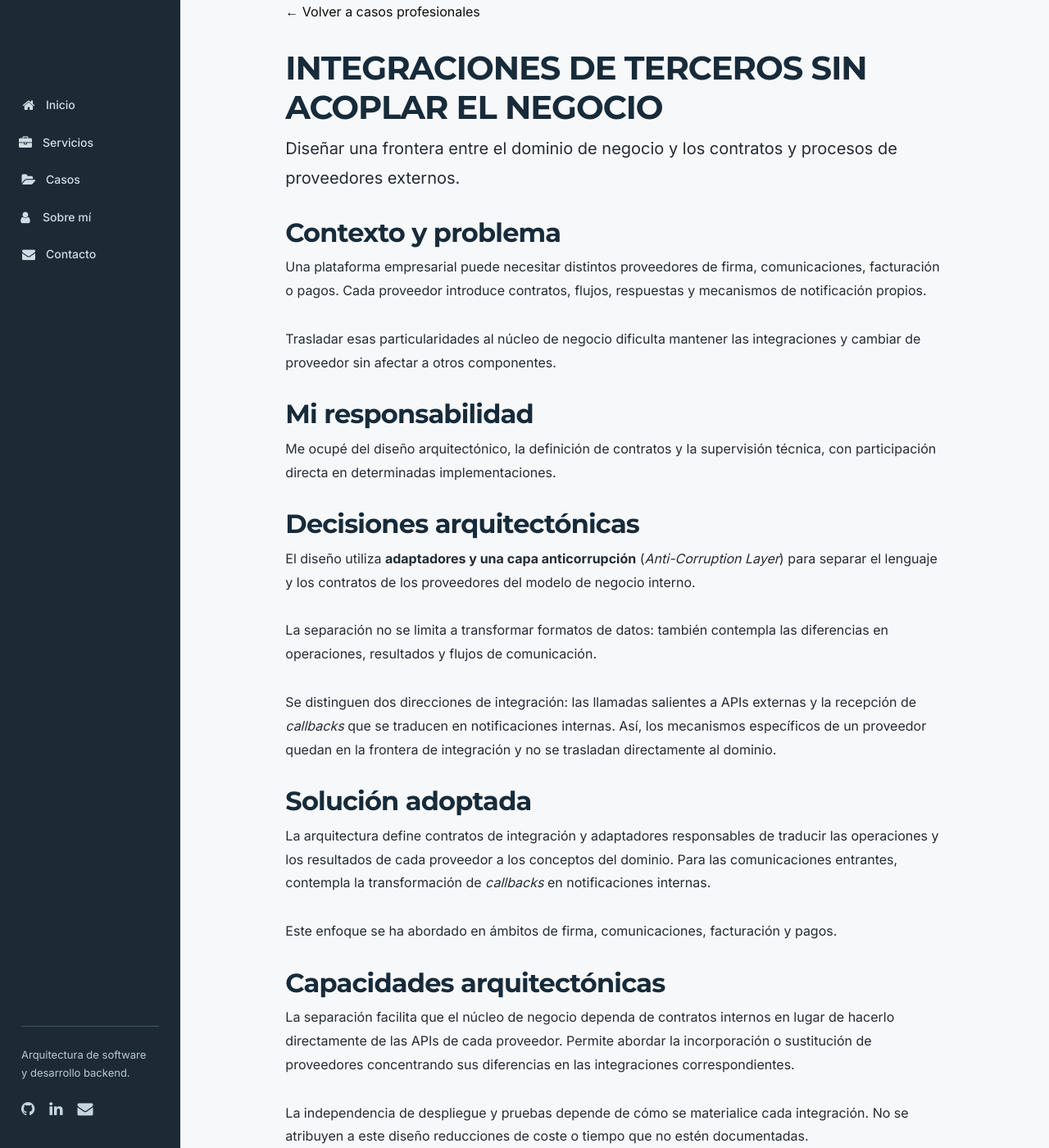
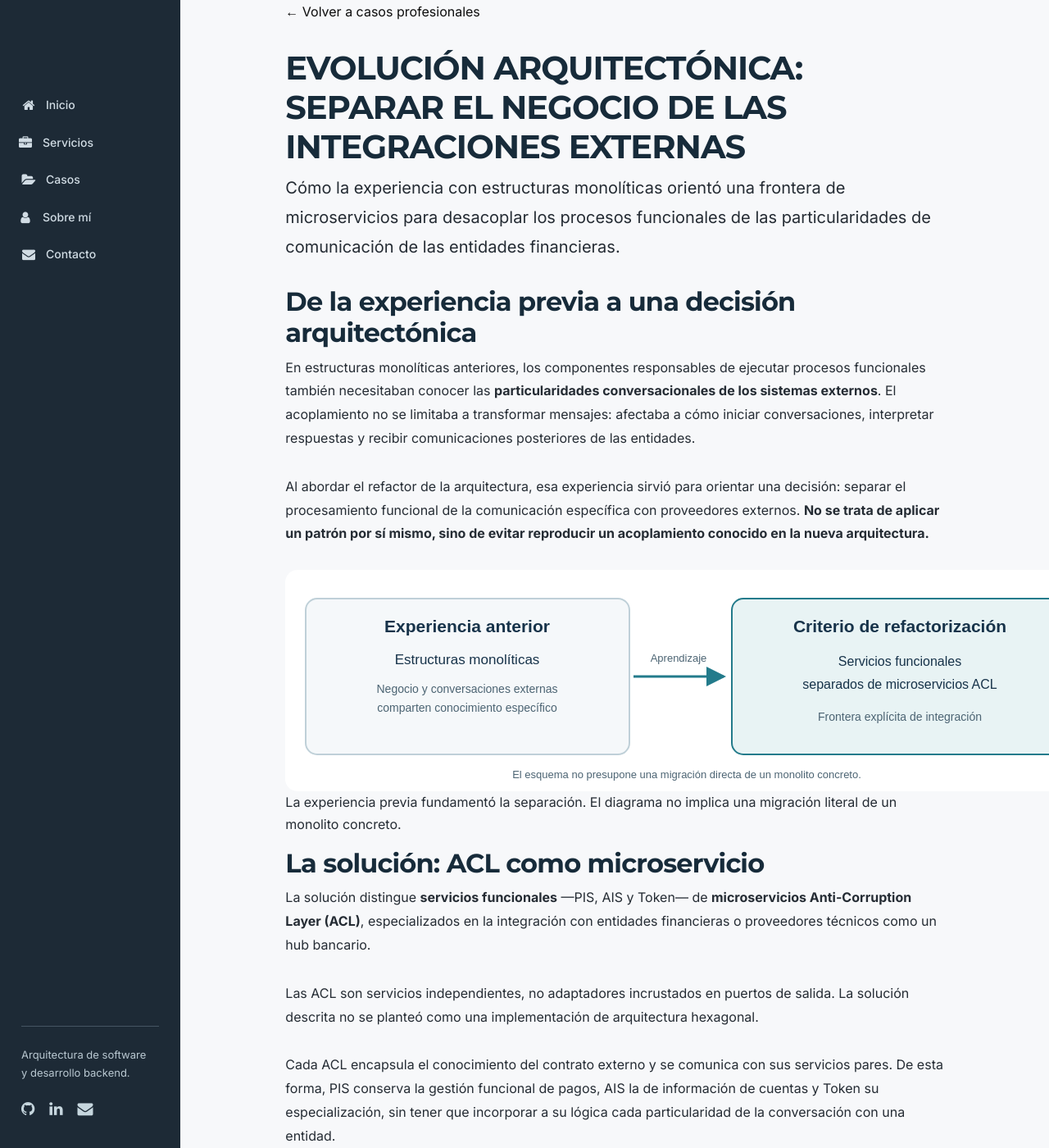
Before and after one commit to dabiz-me/dabiz.me, a Jekyll site: the page built from casos/integraciones.md, in a window 1280 px wide and 1400 px high. Shown: the whole window at 82% size. Built offline with Jekyll 4.4.1, drawn with Linux system fonts in a browser that asks for light colours; some of the changed text lies outside the part shown.

Commit message:
docs(casos): publicar evolución arquitectónica y flujos ACL

```diff
--- a/casos/integraciones.md
+++ b/casos/integraciones.md
@@ -1,40 +1,88 @@
 ---
 layout: case
-title: Integraciones de terceros sin acoplar el negocio
-summary: Diseñar una frontera entre el dominio de negocio y los contratos y procesos de proveedores externos.
+title: "Evolución arquitectónica: separar el negocio de las integraciones externas"
+summary: "Cómo la experiencia con estructuras monolíticas orientó una frontera de microservicios para desacoplar los procesos funcionales de las particularidades de comunicación de las entidades financieras."
 permalink: /casos/integraciones/
 ---
 
-## Contexto y problema
+## De la experiencia previa a una decisión arquitectónica
 
-Una plataforma empresarial puede necesitar distintos proveedores de firma, comunicaciones, facturación o pagos. Cada proveedor introduce contratos, flujos, respuestas y mecanismos de notificación propios.
+En estructuras monolíticas anteriores, los componentes responsables de ejecutar procesos funcionales también necesitaban conocer las **particularidades conversacionales de los sistemas externos**. El acoplamiento no se limitaba a transformar mensajes: afectaba a cómo iniciar conversaciones, interpretar respuestas y recibir comunicaciones posteriores de las entidades.
 
-Trasladar esas particularidades al núcleo de negocio dificulta mantener las integraciones y cambiar de proveedor sin afectar a otros componentes.
+Al abordar el refactor de la arquitectura, esa experiencia sirvió para orientar una decisión: separar el procesamiento funcional de la comunicación específica con proveedores externos. **No se trata de aplicar un patrón por sí mismo, sino de evitar reproducir un acoplamiento conocido en la nueva arquitectura.**
 
-## Mi responsabilidad
+<figure class="dabiz-acl-figure">
+  <img src="{{ '/assets/diagrams/caso-acl-evolucion.svg' | relative_url }}" alt="Evolución del criterio: experiencia con componentes monolíticos acoplados a conversaciones externas y posterior separación entre servicios funcionales y ACL." loading="lazy" width="980" height="270">
+  <figcaption>La experiencia previa fundamentó la separación. El diagrama no implica una migración literal de un monolito concreto.</figcaption>
+</figure>
 
-Me ocupé del diseño arquitectónico, la definición de contratos y la supervisión técnica, con participación directa en determinadas implementaciones.
+## La solución: ACL como microservicio
 
-## Decisiones arquitectónicas
+La solución distingue **servicios funcionales** —PIS, AIS y Token— de **microservicios Anti-Corruption Layer (ACL)**, especializados en la integración con entidades financieras o proveedores técnicos como un hub bancario.
 
-El diseño utiliza **adaptadores y una capa anticorrupción** (*Anti-Corruption Layer*) para separar el lenguaje y los contratos de los proveedores del modelo de negocio interno.
+Las ACL son servicios independientes, no adaptadores incrustados en puertos de salida. La solución descrita no se planteó como una implementación de arquitectura hexagonal.
 
-La separación no se limita a transformar formatos de datos: también contempla las diferencias en operaciones, resultados y flujos de comunicación.
+Cada ACL encapsula el conocimiento del contrato externo y se comunica con sus servicios pares. De esta forma, PIS conserva la gestión funcional de pagos, AIS la de información de cuentas y Token su especialización, sin tener que incorporar a su lógica cada particularidad de la conversación con una entidad.
 
-Se distinguen dos direcciones de integración: las llamadas salientes a APIs externas y la recepción de *callbacks* que se traducen en notificaciones internas. Así, los mecanismos específicos de un proveedor quedan en la frontera de integración y no se trasladan directamente al dominio.
+**La frontera actúa en ambas direcciones:** para iniciar peticiones hacia el exterior y para recibir callbacks o retornos que se originan en los proveedores.
 
-## Solución adoptada
+## Dos direcciones de comunicación
 
-La arquitectura define contratos de integración y adaptadores responsables de traducir las operaciones y los resultados de cada proveedor a los conceptos del dominio. Para las comunicaciones entrantes, contempla la transformación de *callbacks* en notificaciones internas.
+### 1. Salida: de los servicios funcionales a los bancos
 
-Este enfoque se ha abordado en ámbitos de firma, comunicaciones, facturación y pagos.
+Una operación funcional requiere comunicarse con una entidad. El servicio responsable se relaciona con la ACL correspondiente; esta adapta la petición al contrato externo y canaliza la comunicación. La respuesta vuelve a través de la misma frontera para que el servicio funcional continúe su proceso.
 
-## Capacidades arquitectónicas
+<figure class="dabiz-acl-figure">
+  <img src="{{ '/assets/diagrams/caso-acl-salida.svg' | relative_url }}" alt="Comunicación saliente: PIS, AIS o Token solicitan una operación al microservicio ACL, este comunica con el banco y devuelve la respuesta." loading="lazy" width="980" height="265">
+  <figcaption>Salida y respuesta síncrona. Una respuesta inmediata del banco no implica necesariamente que el proceso funcional haya finalizado.</figcaption>
+</figure>
 
-La separación facilita que el núcleo de negocio dependa de contratos internos en lugar de hacerlo directamente de las APIs de cada proveedor. Permite abordar la incorporación o sustitución de proveedores concentrando sus diferencias en las integraciones correspondientes.
+**La ACL no decide el resultado de negocio.** Traduce las particularidades de comunicación sin atribuir a la entidad estados o confirmaciones que todavía no ha comunicado.
 
-La independencia de despliegue y pruebas depende de cómo se materialice cada integración. No se atribuyen a este diseño reducciones de coste o tiempo que no estén documentadas.
+### 2. Entrada: de los bancos a los servicios funcionales
 
-## Criterio aplicado
+El otro lado es igual de importante. Algunas comunicaciones se originan en la entidad: callbacks y otros retornos que pertenecen a una conversación iniciada previamente.
 
-Abstraer las diferencias relevantes de los proveedores, incluidos sus flujos y contratos, sin presentar la abstracción como una garantía automática de sustitución sin esfuerzo.
+En lugar de obligar a PIS, AIS o Token a exponer y comprender los mecanismos propios de cada proveedor, la ACL recibe estas entradas, aplica el tratamiento que exige el contrato externo y comunica la información pertinente al servicio par.
+
+<figure class="dabiz-acl-figure">
+  <img src="{{ '/assets/diagrams/caso-acl-entrada.svg' | relative_url }}" alt="Comunicación entrante: el banco emite un callback o retorno, la ACL lo recibe y traduce, y comunica el resultado al servicio funcional correspondiente." loading="lazy" width="980" height="265">
+  <figcaption>Entrada externa por la ACL. La correlación, el protocolo interno y los mecanismos de entrega concretos dependen de la implementación.</figcaption>
+</figure>
+
+El servicio funcional conserva la responsabilidad de sus transiciones de negocio. En particular, un retorno de navegador o callback no debe interpretarse automáticamente como prueba de ejecución definitiva de un pago.
+
+## Qué responsabilidades separa
+
+| Componente | Responsabilidad principal |
+|:--|:--|
+| **PIS** | Coordinación y tratamiento funcional de la iniciación y seguimiento de pagos. |
+| **AIS** | Procesamiento funcional de la información de cuentas. |
+| **Token** | Servicio funcional especializado; su reparto preciso de responsabilidades con las ACL requiere documentación adicional. |
+| **ACL** | Comunicación externa, particularidades del proveedor, recepción de callbacks y traducción de las interacciones hacia sus servicios pares. |
+
+Las entidades y proveedores externos conservan la autoridad sobre la información y los estados que comunican. El modelo interno debe preservar esa distinción.
+
+## La contrapartida de esta decisión
+
+Separar la integración en microservicios no hace desaparecer su complejidad; la **concentra en una frontera explícita**. A cambio de evitar que los servicios funcionales dependan directamente de las particularidades de cada proveedor, aparecen costes que deben asumirse conscientemente: más comunicaciones de red, contratos internos, despliegues independientes y necesidades de trazabilidad distribuida.
+
+También hay decisiones técnicas que requieren especial cuidado:
+
+- **Correlación:** relacionar peticiones salientes con respuestas o callbacks posteriores.
+- **Idempotencia:** tratar comunicaciones repetidas o tardías sin provocar transiciones o acciones duplicadas.
+- **Incertidumbre:** distinguir una respuesta ausente, un error de comunicación y una confirmación real.
+- **Observabilidad:** seguir el recorrido de una operación entre el servicio funcional, la ACL y el sistema externo.
+- **Evolución de los contratos:** aislar cambios específicos de un proveedor sin fingir que capacidades nuevas nunca afectan al modelo interno.
+
+No se dispone aquí de métricas contrastadas para atribuir a esta decisión reducciones concretas de coste o tiempo.
+
+## El criterio arquitectónico
+
+**La arquitectura del refactor partió del conocimiento adquirido sobre un problema real:** las estructuras anteriores obligaban a los componentes funcionales a conocer demasiado sobre la comunicación con terceros.
+
+La decisión de utilizar ACL independientes expresa una prioridad: permitir que la complejidad conversacional de los proveedores evolucione en componentes especializados, mientras los servicios de negocio conservan sus responsabilidades.
+
+No es una defensa universal de añadir microservicios. Es una elección contextual, fundada en la experiencia y en el coste de los acoplamientos que se quería evitar.
+
+*Nota de alcance: los diagramas representan las responsabilidades y flujos lógicos descritos; no fijan una topología de despliegue por proveedor, protocolos internos ni detalles todavía no contrastados de la implementación.*
```
